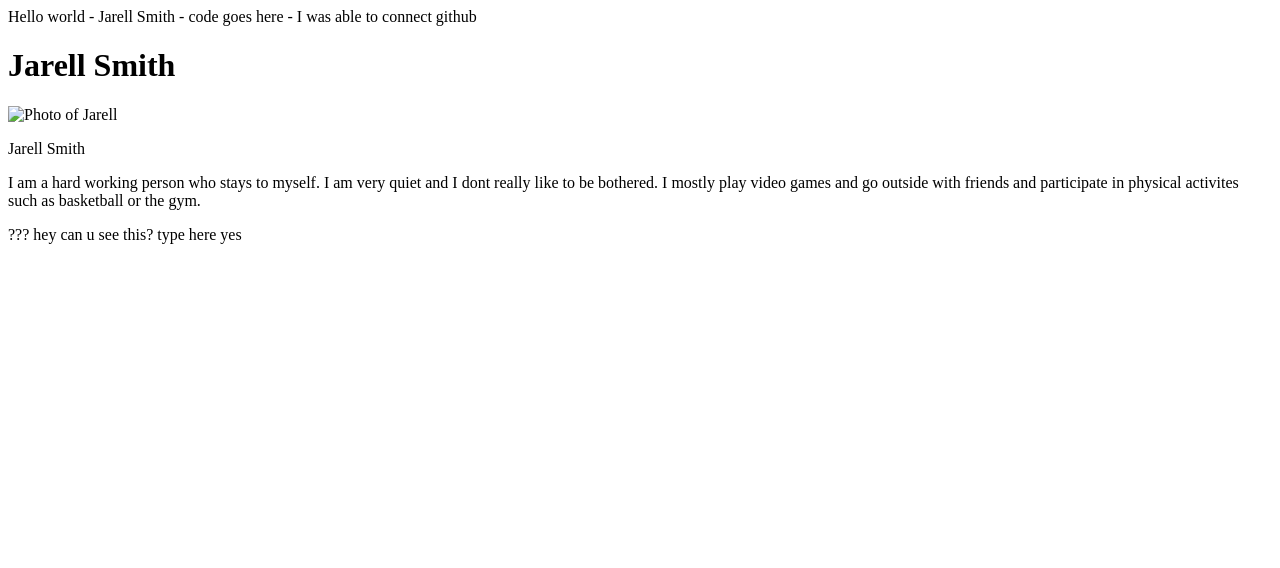
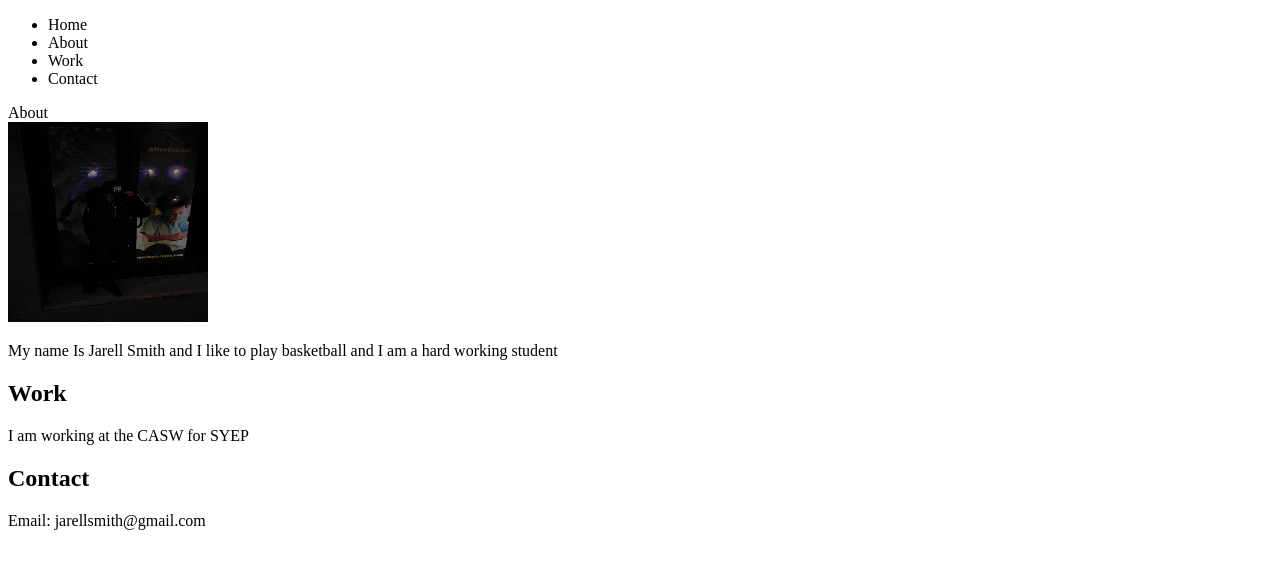
Before and after one commit to Jarellsevyy/Sevvwayy, a plain HTML site: page index.html in a window 1280 px wide. Drawn offline with Linux system fonts and the light colour scheme.

Commit message:
I started my About Me page

```diff
--- a/index.html
+++ b/index.html
@@ -7,18 +7,34 @@
   <title>replit</title>
   <link href="style.css" rel="stylesheet" type="text/css" />
 </head>
+<body>
+<script src="script.js"></script>
+</body>
+<nav>
+  <ul>
+    <li>Home</li>
+    <li>About</li>
+    <li>Work</li>
+    <li>Contact</li>
+  </ul>
+</nav>
 
-<body>
-  Hello world - Jarell Smith - code goes here - I was able to connect github
-  <h1>Jarell Smith</h1>
-<img src="IMG_2978.jpeg" alt="Photo of Jarell" width="500" height="600">
-  <p>Jarell Smith </p>
-  <p>I am a hard working person who stays to myself. I am very quiet and I dont really like to be bothered. I mostly play video games and go outside with friends and participate in physical activites such as basketball or the gym.</p>
+  </section>
+  <hl>About</hl> <br>
+  <img src="IMG_2978.jpeg" width="200px" height="200px">
+  <p>My name Is Jarell Smith and I like to play basketball and I am a hard working student</p>
+</section>
+
   <script src="script.js"></script>
 </body>
+</html>
 
+<section>
+<h1>Work</h1>
+  <p> I am working at the CASW for SYEP</p>
+</section>
 
-???  hey can u see this? type here yes
-
-
-</html>
+<section>
+<h1>Contact</h1>
+  <p>Email: jarellsmith@gmail.com</p>
+</section>
```
Also changed, not shown: IMG_2978.jpeg (added).
